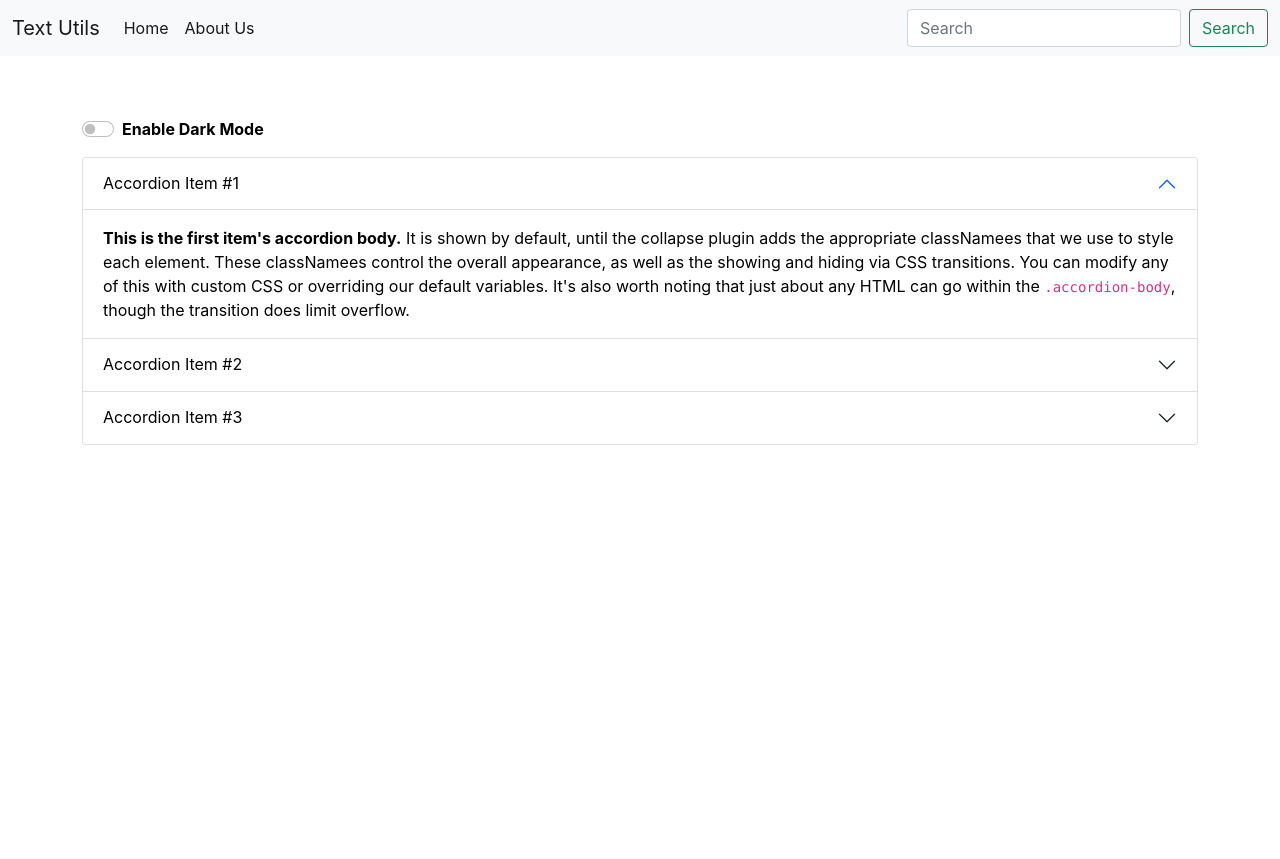
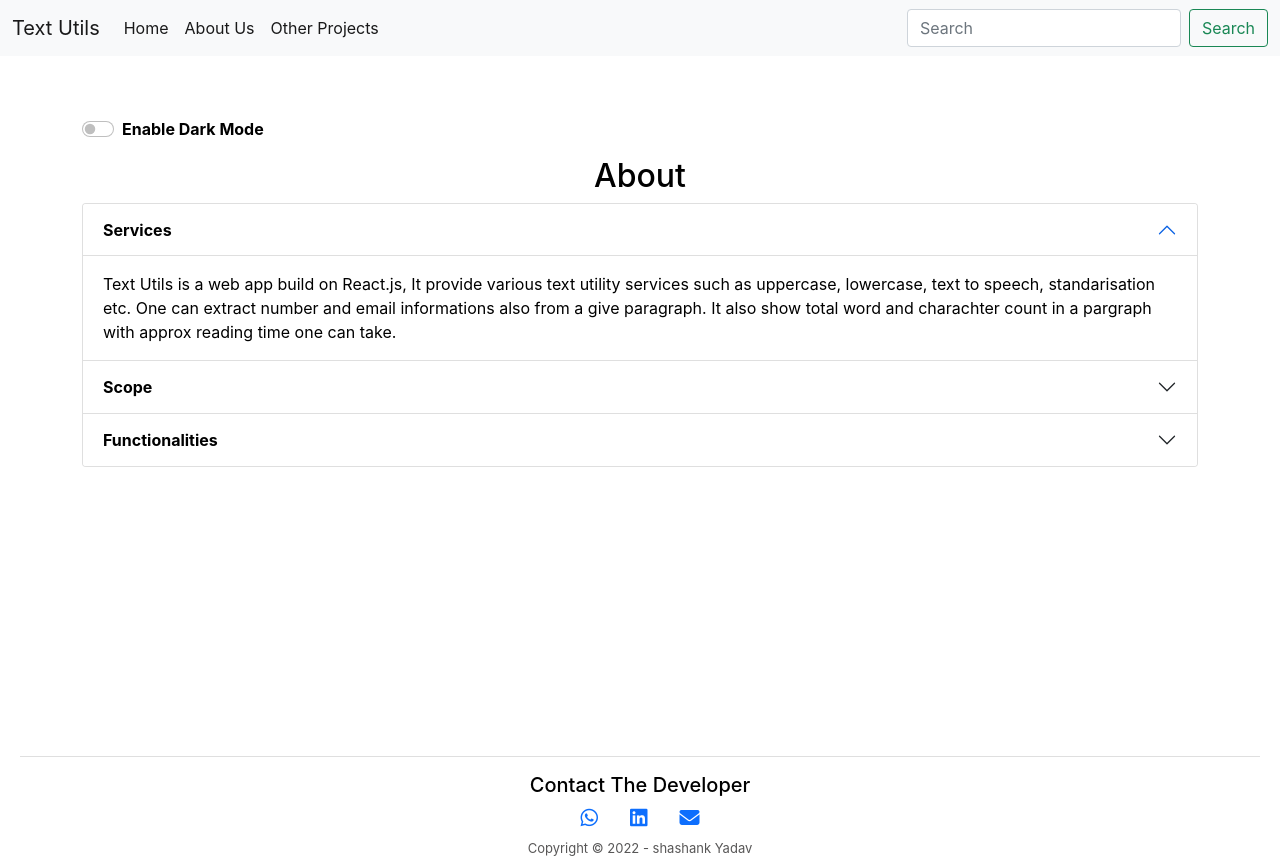
Before and after one commit to Pro-Developer01/Text-Utils-React, a React (Create React App) app: page /about in a window 1280 px wide. Before the commit the page ends 800 px from the top, so only its background shows below. Built offline with nearby package versions, Linux system fonts and the light colour scheme.

Commit message:
Bug Fixed footer added about content added

```diff
--- a/public/index.html
+++ b/public/index.html
@@ -45,6 +45,6 @@
     -->
     <!-- Option 1: Bootstrap Bundle with Popper -->
     <script src="https://cdn.jsdelivr.net/npm/bootstrap@5.1.3/dist/js/bootstrap.bundle.min.js" integrity="sha384-ka7Sk0Gln4gmtz2MlQnikT1wXgYsOg+OMhuP+IlRH9sENBO0LRn5q+8nbTov4+1p" crossorigin="anonymous"></script>
-
+    <script src="https://kit.fontawesome.com/4520614414.js" crossorigin="anonymous"></script>
   </body>
 </html>
--- a/src/App.css
+++ b/src/App.css
@@ -23,10 +23,53 @@
   font-size: calc(10px + 2vmin);
   color: white;
 }
+body
+{
+  position: relative;
+  min-height: 100vh;
+  padding-bottom: 65px;
+}
 
-.App-link {
-  color: #61dafb;
+.Footer
+{
+  height: 10vh;
+  width: 100vw;
+  position: absolute;
+  bottom: 0;
+  padding: 20px;
 }
+
+.icons
+{
+  display: flex;
+  width: auto;
+  height: auto;
+  margin: 4px 0px;
+  justify-content: center;
+}
+
+.icons i
+{
+  cursor: pointer;
+}
+.icons i:hover
+{
+  color: rgb(160, 32, 160);
+  font-size: 25px;
+  box-sizing: border-box;
+  box-shadow: 0px 15px 2.5px red;
+}
+a:link
+{
+  color: #0d6efd;
+}
+.copyright
+{
+  color: rgb(88, 87, 87);
+  font-size: 13px;
+  margin-top: 10px;
+}
+
 
 @keyframes App-logo-spin {
   from {
--- a/src/App.js
+++ b/src/App.js
@@ -9,8 +9,8 @@ import {
   BrowserRouter as Router,
   Routes ,
   Route,
-
 } from "react-router-dom";
+import Footer from './Components/Footer';
 
 function App() {
   const [Mode, setMode] = useState("light");
@@ -57,12 +57,13 @@ function App() {
     <Routes >
           <Route exact path="/about" element={<About mode={Mode}/>}>
           </Route>
-           <Route exact path='/' element={<Textform mode={Mode}  Notification={Notification}/>} >
+           <Route exact path='/' element={<Textform mode={Mode} heading="Enter Text Below" Notification={Notification}/>} >
           </Route>
         </Routes>
         </Router>
+        <Footer mode={Mode}/>
+    </>
 
-    </>
 
   );
 }
--- a/src/Components/About.js
+++ b/src/Components/About.js
@@ -47,40 +47,42 @@ var mode ="black";
 
     return(
         <div className="container" style={{ color: mode=== 'white'?'black':'white'}} >
+          <center><h2>About</h2> </center>
         <div className="accordion" id="accordionExample">
   <div className="accordion-item" >
     <h2 className="accordion-header" id="headingOne">
       <button className="accordion-button" type="button" data-bs-toggle="collapse" data-bs-target="#collapseOne" aria-expanded="true" aria-controls="collapseOne" style={{background: mode=== 'white'?'white':'black', color: mode=== 'white'?'black':'white'}} >
-        Accordion Item #1
+        <strong>Services </strong>
       </button>
     </h2>
     <div id="collapseOne" className="accordion-collapse collapse show" aria-labelledby="headingOne" data-bs-parent="#accordionExample">
       <div className="accordion-body" style={{background: mode=== 'white'?'white':'black', color: mode=== 'white'?'black':'white'}} >
-        <strong>This is the first item's accordion body.</strong> It is shown by default, until the collapse plugin adds the appropriate classNamees that we use to style each element. These classNamees control the overall appearance, as well as the showing and hiding via CSS transitions. You can modify any of this with custom CSS or overriding our default variables. It's also worth noting that just about any HTML can go within the <code>.accordion-body</code>, though the transition does limit overflow.
+        Text Utils is a web app build on React.js, It provide various text utility services such as uppercase, lowercase, text to speech, standarisation etc. One can extract number and email informations also from a give paragraph.
+        It also show total word and charachter count in a pargraph with approx reading time one can take.
       </div>
     </div>
   </div>
   <div className="accordion-item">
     <h2 className="accordion-header" id="headingTwo">
       <button className="accordion-button collapsed" type="button" data-bs-toggle="collapse" data-bs-target="#collapseTwo" aria-expanded="false" aria-controls="collapseTwo" style={{background: mode=== 'white'?'white':'black', color: mode=== 'white'?'black':'white'}}  >
-        Accordion Item #2
+         <strong> Scope</strong>
       </button>
     </h2>
     <div id="collapseTwo" className="accordion-collapse collapse" aria-labelledby="headingTwo" data-bs-parent="#accordionExample">
       <div className="accordion-body" style={{background: mode=== 'white'?'white':'black', color: mode=== 'white'?'black':'white'}} >
-        <strong>This is the second item's accordion body.</strong> It is hidden by default, until the collapse plugin adds the appropriate classNamees that we use to style each element. These classNamees control the overall appearance, as well as the showing and hiding via CSS transitions. You can modify any of this with custom CSS or overriding our default variables. It's also worth noting that just about any HTML can go within the <code>.accordion-body</code>, though the transition does limit overflow.
+      Lorem ipsum dolor, sit amet consectetur adipisicing elit. Praesentium nesciunt repellat explicabo sit, eum, vel veritatis quo tenetur, doloremque alias suscipit quibusdam iusto excepturi. Eligendi, cumque tempore aliquid ab quis atque similique enim quasi, voluptatem alias recusandae laboriosam! Distinctio totam odio, sequi expedita ducimus dolores recusandae veritatis nam optio vitae ea error. Doloremque ut ad nulla error nesciunt voluptatibus dolores!
       </div>
     </div>
   </div>
   <div className="accordion-item">
     <h2 className="accordion-header" id="headingThree">
       <button className="accordion-button collapsed" type="button" data-bs-toggle="collapse" data-bs-target="#collapseThree" aria-expanded="false" aria-controls="collapseThree" style={{background: mode=== 'white'?'white':'black', color: mode=== 'white'?'black':'white'}} >
-        Accordion Item #3
+        <strong> Functionalities</strong>
       </button>
     </h2>
     <div id="collapseThree" className="accordion-collapse collapse" aria-labelledby="headingThree" data-bs-parent="#accordionExample">
       <div className="accordion-body" style={{background: mode=== 'white'?'white':'black', color: mode=== 'white'?'black':'white'}} >
-        <strong>This is the third item's accordion body.</strong> It is hidden by default, until the collapse plugin adds the appropriate classNamees that we use to style each element. These classNamees control the overall appearance, as well as the showing and hiding via CSS transitions. You can modify any of this with custom CSS or overriding our default variables. It's also worth noting that just about any HTML can go within the <code>.accordion-body</code>, though the transition does limit overflow.
+        Lorem ipsum dolor sit amet consectetur adipisicing elit. Nisi autem necessitatibus laboriosam ullam repellat tempora consequuntur aliquid illum qui, consectetur officia magni accusamus ex. Et, fugit facilis! Deleniti saepe unde aliquam aut. Iure reiciendis rerum, sint maiores aliquid ut eveniet odio natus tenetur non quae voluptatem vero. Tempore accusamus rem laudantium necessitatibus culpa quo nihil, ipsam dolorem voluptas iure exercitationem explicabo qui, molestias aliquam corporis id ullam esse perspiciatis iste!
       </div>
     </div>
   </div>
--- /dev/null
+++ b/src/Components/Footer.js
@@ -0,0 +1,46 @@
+import React from "react";
+
+export default function Footer(props) {
+
+
+  return (
+      <footer>
+
+    <div className="Footer">
+      <hr style={{color: props.mode==='light'?'grey':'#c3bebe'}} ></hr>
+      <div className="container" >
+        <center>
+
+          <h5 style={{color: props.mode==='dark'?'white':'black'}}>Contact The Developer</h5>
+        </center>
+        <div className="icons">
+          <a
+            href="https://api.whatsapp.com/send?phone=918948492799&text=Hello,%20I%20visited%20your%20text%20Utils%20website."
+            target="_blank"
+            rel="noopener noreferrer"
+          >
+            <i className="fa-brands fa-whatsapp fa-lg mx-3"></i>
+          </a>
+          <a
+            href="http://www.linkedin.com/in/shashank-yadav-93b35b163/"
+            target="_blank"
+            rel="noopener noreferrer"
+            >
+            <i className="fa-brands fa-linkedin fa-lg mx-3"></i>
+          </a>
+          <a
+            href="mailto:yadavshashank70@gmail.com"
+            target="_blank"
+            rel="noopener noreferrer"
+          >
+            <i className="fa-solid fa-envelope fa-lg mx-3"></i>
+          </a>
+        </div>
+        <center>
+        <p className="copyright" style={{color: props.mode==='light'?'rgb(88, 87, 87)':'#c3bebe'}}>Copyright &copy; 2022 - shashank Yadav </p>
+        </center>
+      </div>
+    </div>
+            </footer>
+  );
+}
--- a/src/Components/Navbar.js
+++ b/src/Components/Navbar.js
@@ -36,7 +36,13 @@ export default function Navbar(props) {
                   About Us
                 </Link>
               </li>
+              <li className="nav-item">
+                <a className="nav-link active"  href="https://pro-developer01.github.io/SpotifyClone/" target="_blank" rel="noopener noreferrer">
+                  Other Projects
+                </a>
+              </li>
             </ul>
+
 
             <form className="d-flex">
               <input
--- a/src/Components/Textform.js
+++ b/src/Components/Textform.js
@@ -97,7 +97,7 @@ export default function Textform(props) {
 
       <div className="mb-3">
 
-        <h1>{props.heading}</h1>
+        <h3 className="mb-2" style={{color: props.mode==='light'?'black':'white'}}>{props.heading}</h3>
         <textarea
           className="form-control"
           id="exampleFormControlTextarea1"
@@ -109,6 +109,7 @@ export default function Textform(props) {
         ></textarea>
       </div>
       <button
+      disabled={text.length===0}
         type="button"
         onClick={TextTospeech}
         className="btn btn-primary mx-1 my-1"
@@ -116,6 +117,7 @@ export default function Textform(props) {
         Text To Speech
       </button>
       <button
+      disabled={text.length===0}
         type="button"
         onClick={extractnum}
         className="btn btn-primary mx-1 my-1"
@@ -123,6 +125,7 @@ export default function Textform(props) {
         Get Number
       </button>
       <button
+      disabled={text.length===0}
         type="button"
         onClick={extractemail}
         className="btn btn-primary mx-1 my-1"
@@ -130,6 +133,7 @@ export default function Textform(props) {
         Get Email
       </button>
       <button
+      disabled={text.length===0}
         type="button"
         onClick={Extraspaces}
         className="btn btn-primary mx-1 my-1"
@@ -137,6 +141,7 @@ export default function Textform(props) {
         Remove Extra Spaces
       </button>
       <button
+      disabled={text.length===0}
         type="button"
         onClick={ChangeToUpp}
         className="btn btn-primary mx-1 my-1 "
@@ -144,6 +149,7 @@ export default function Textform(props) {
         Convert To Uppercase
       </button>
       <button
+      disabled={text.length===0}
         type="button"
         onClick={ChangeToLow}
         className="btn btn-primary mx-1 my-1"
@@ -151,6 +157,7 @@ export default function Textform(props) {
         Convert To Lowercase
       </button>
       <button
+      disabled={text.length===0}
         type="button"
         onClick={CapataliseFirstLetter}
         className="btn btn-primary mx-1 my-1"
@@ -158,13 +165,16 @@ export default function Textform(props) {
         Capatalise First Letter
       </button>
       <button
+      disabled={text.length===0}
         type="button"
         onClick={Standardisation}
         className="btn btn-primary mx-1 my-1"
         >
         Standardisation
+
       </button>
       <button
+      disabled={text.length===0}
         type="button"
         onClick={Cleartext}
         className="btn btn-primary mx-1 my-1"
@@ -172,6 +182,7 @@ export default function Textform(props) {
         Delete
       </button>
       <button
+      disabled={text.length===0}
         type="button"
         onClick={copy}
         className="btn btn-primary mx-1 my-1"
```
